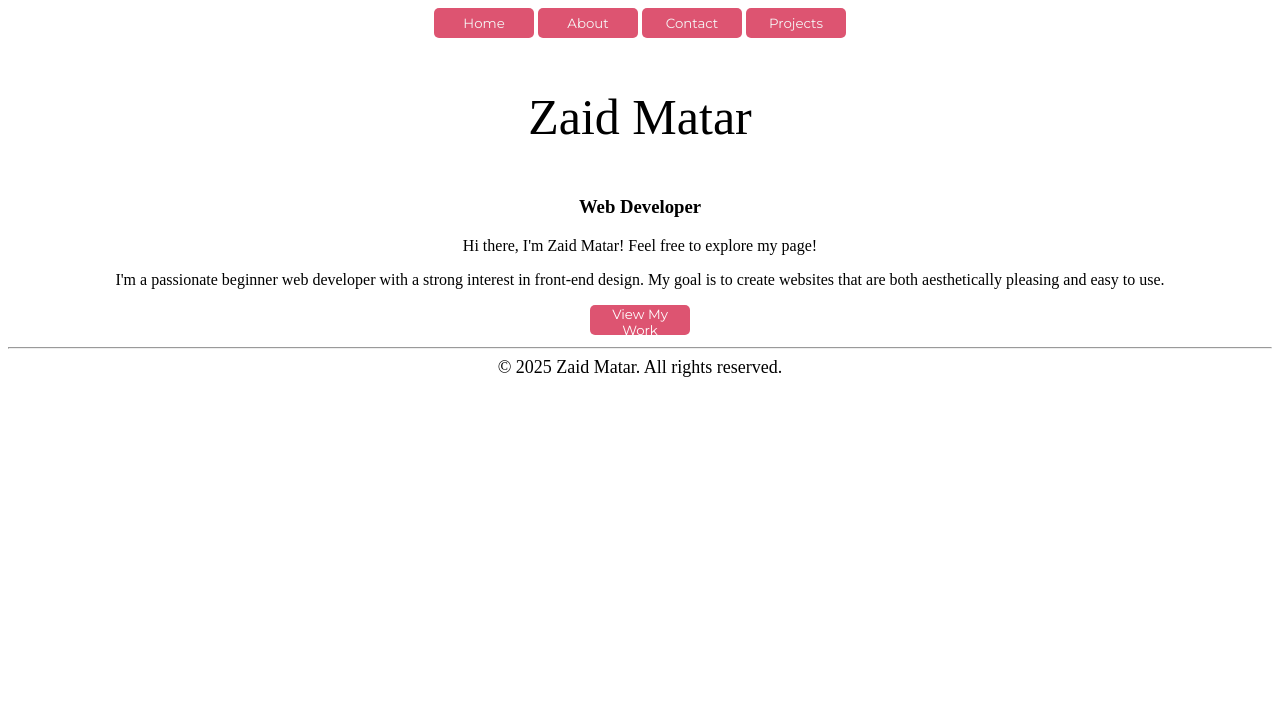
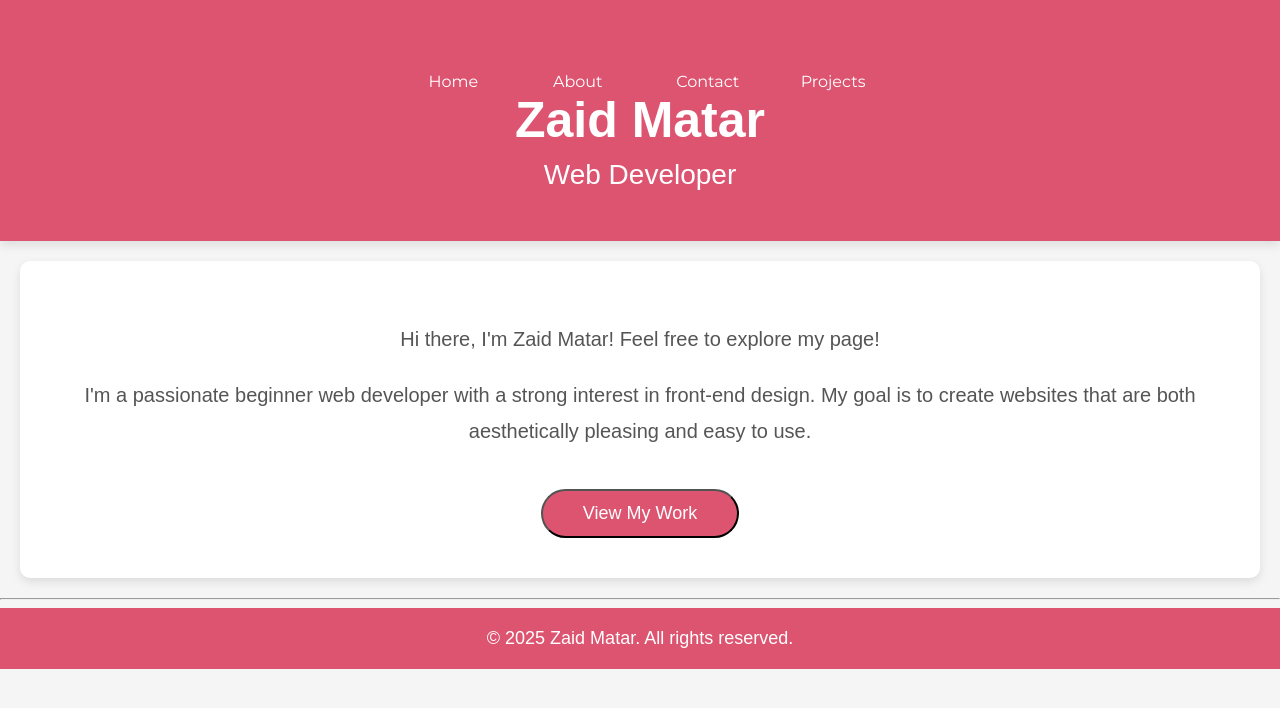
Before and after one commit to Z05M/portfolio_website, a plain HTML site: page index.html in a window 1280 px wide. Drawn offline with Linux system fonts and the light colour scheme.

```diff
--- a/index.html
+++ b/index.html
@@ -6,36 +6,131 @@
     <meta name="viewport" content="width=device-width, initial-scale=1.0">
     <link rel="stylesheet" href="styles.css">
     <title>Home Page</title>
+    <style>
+        /* General Styles */
+        body {
+            font-family: 'Arial', sans-serif;
+            margin: 0;
+            padding: 0;
+            background-color: #f5f5f5;
+            color: #333;
+        }
+
+        header {
+            background-color: #DD5471; /* اللون الجديد */
+            color: white;
+            padding: 40px 0;
+            text-align: center;
+            box-shadow: 0 4px 10px rgba(0, 0, 0, 0.1);
+        }
+
+        header p {
+            font-size: 50px;
+            font-weight: bold;
+            margin: 0;
+        }
+
+        header h3 {
+            font-size: 28px;
+            font-weight: 300;
+            margin: 10px 0;
+        }
+
+        /* Navbar Styles */
+        nav {
+            margin-top: 20px;
+        }
+
+        .navbar {
+            background-color: #DD5471; /* اللون الجديد */
+            border: none;
+            color: white;
+            padding: 12px 24px;
+            font-size: 16px;
+            cursor: pointer;
+            margin: 0 10px;
+            border-radius: 5px;
+            transition: background-color 0.3s ease, transform 0.3s ease;
+        }
+
+        .navbar:hover {
+            background-color: #FF758F; /* درجة أفتح للون */
+            transform: scale(1.1);
+        }
+
+        .navbar a {
+            text-decoration: none;
+            color: inherit;
+        }
+
+        /* Hero Section */
+        .hero {
+            text-align: center;
+            padding: 40px;
+            background-color: #fff;
+            margin: 20px;
+            border-radius: 10px;
+            box-shadow: 0 4px 10px rgba(0, 0, 0, 0.1);
+        }
+
+        .hero p {
+            font-size: 20px;
+            line-height: 1.8;
+            color: #555;
+        }
+
+        .hero button {
+            background-color: #DD5471; /* اللون الجديد */
+            color: white;
+            padding: 12px 40px;
+            font-size: 18px;
+            border-radius: 25px;
+            cursor: pointer;
+            margin-top: 20px;
+            transition: background-color 0.3s ease, transform 0.3s ease;
+        }
+
+        .hero button:hover {
+            background-color: #FF758F; /* درجة أفتح للون */
+            transform: scale(1.1);
+        }
+
+        /* Footer */
+        footer {
+            text-align: center;
+            padding: 20px;
+            background-color: #DD5471; /* اللون الجديد */
+            color: white;
+        }
+
+    </style>
 </head>
 
 <body>
-    <header style="text-align: center;">
-
+    <header>
         <nav>
             <button class="navbar" onclick="location.href='index.html'">Home</button>
             <button class="navbar" onclick="location.href='about.html'">About</button>
             <button class="navbar" onclick="location.href='Contact.html'">Contact</button>
             <button class="navbar" onclick="location.href='Projects.html'">Projects</button>
-
         </nav>
 
+        <p>Zaid Matar</p>
+        <h3>Web Developer</h3>
+    </header>
 
+    <!-- Hero Section-->
+    <div class="hero">
+        <p>Hi there, I'm Zaid Matar! Feel free to explore my page!</p>
+        <p>I'm a passionate beginner web developer with a strong interest in front-end design. My goal is to create websites that are both aesthetically pleasing and easy to use.</p>
+        <button><a href="projects.html" style="color: white;">View My Work</a></button>
+    </div>
 
-
-        <p style="font-size: 50px;">Zaid Matar</p>
-        <h3>Web Developer</h3>
-
-    </header>
-    <!-- Hero Section-->
-    <div style="text-align: center;">
-        <P>Hi there, I'm Zaid Matar! Feel free to explore my page!</P>
-        <P>I'm a passionate beginner web developer with a strong interest in front-end design. My goal is to create
-            websites that are both aesthetically pleasing and easy to use. </P>
-        <button class="navbar"><a href="projects.html" style="color: white; width: 80px;">View My Work</a></button>
-    </div>
     <hr>
 
-    <footer> &copy; 2025 Zaid Matar. All rights reserved.</footer>
+    <footer>
+        &copy; 2025 Zaid Matar. All rights reserved.
+    </footer>
 </body>
 
 </html>
--- a/styles.css
+++ b/styles.css
@@ -5,9 +5,6 @@
     font-size: large;
 }
 
-#bc1 {
-    text-align: center;
-}
 
 .center {
     display: block;
@@ -129,3 +126,9 @@
     margin-left: 50px;
 }
 ul{ list-style: none;}
+#persinl{
+    border: 1px solid #DD5471;
+    border-radius: 50%;
+    width: 150px;
+    height: 150px;
+}
```
Also changed, not shown: about.html (+5 -7 lines).
